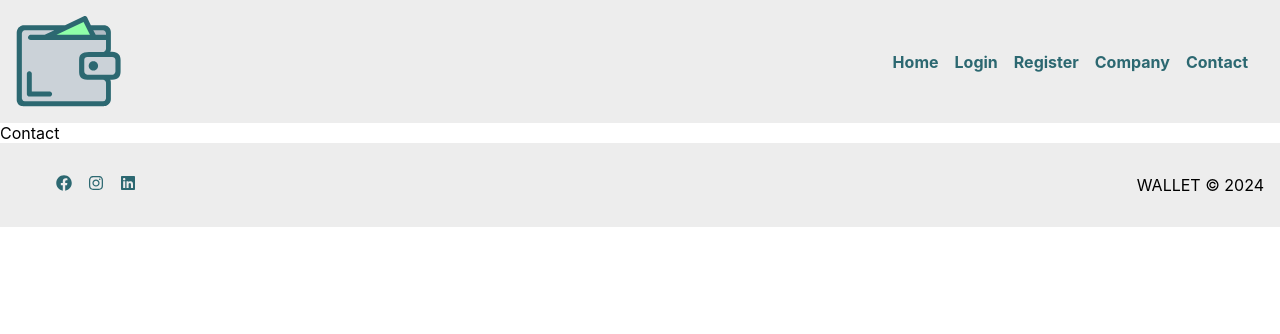
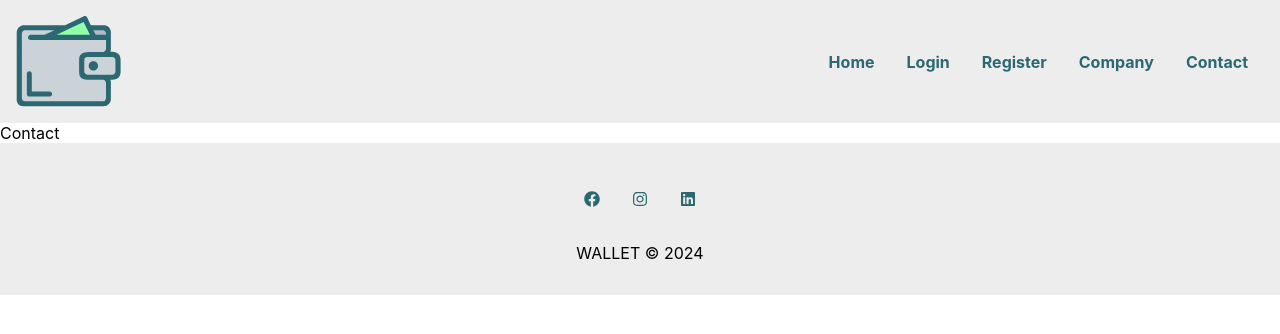
Before and after one commit to dimasdevspro/wallet-for-sellers-r, a React (Create React App) app: page /contact in a window 1280 px wide. Shown: the top 334 px of the page. Built offline with nearby package versions, Linux system fonts and the light colour scheme.

Commit message:
ajusted padding menu and footer

```diff
--- a/src/components/layout/Footer.module.css
+++ b/src/components/layout/Footer.module.css
@@ -1,17 +1,15 @@
-footer {
-    justify-content: center;
-    align-items: center;
-}
-
 .footer {
-    display: flex;
+    display: block;
     justify-content: space-between;
     background-color: #ededed;
     padding: 1em;
+    text-align: center;
 }
 
 .list {
     display: flex;
     list-style: none;
     align-items:center;
+    justify-content: center;
+    padding-left: 0;
 }
--- a/src/components/layout/Navbar.module.css
+++ b/src/components/layout/Navbar.module.css
@@ -12,7 +12,7 @@
 }
 
 li {
-    margin-right: 1em;
+    padding: 1em;
 }
 
 a {
```
